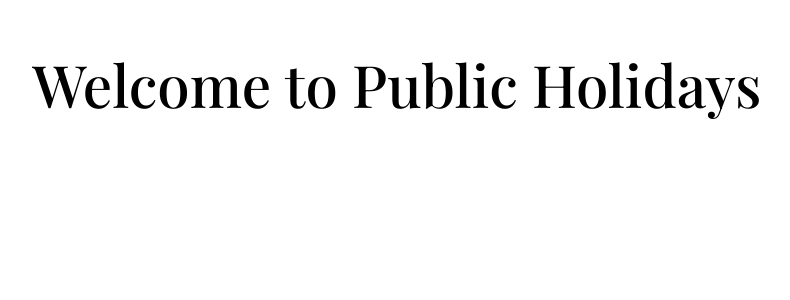
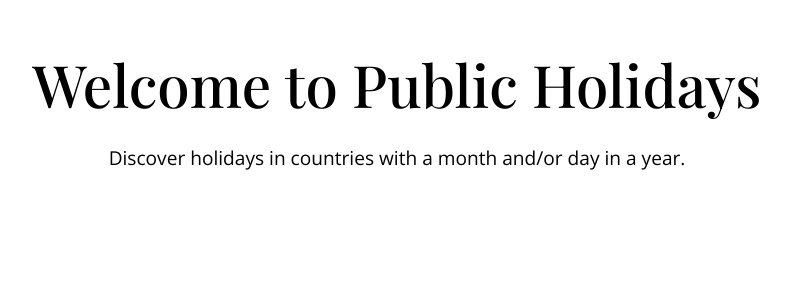
Before and after one commit to Amalitech-Public-Holiday/public-holiday-frontend, a React (Create React App) app: page / in a window 1280 px wide. Shown: the top 300 px of the page, without its empty margins (243-1033 px from the left). Built offline with nearby package versions, Linux system fonts and the light colour scheme.

Commit message:
Add app subtitle and center

```diff
--- a/src/pages/Homepage/Homepage.js
+++ b/src/pages/Homepage/Homepage.js
@@ -4,6 +4,7 @@ const Homepage = () => {
     return (
       <div className="Homepage">
           <h1>Welcome to Public Holidays</h1>
+          <p>Discover holidays in countries with a month and/or day in a year.</p>
       </div>
     );
 }
--- a/src/pages/Homepage/Homepage.scss
+++ b/src/pages/Homepage/Homepage.scss
@@ -1,3 +1,5 @@
-.Homepage h1 {
-    text-align: center;
+.Homepage {
+    h1, p {
+        text-align: center;
+    }
 }
```
